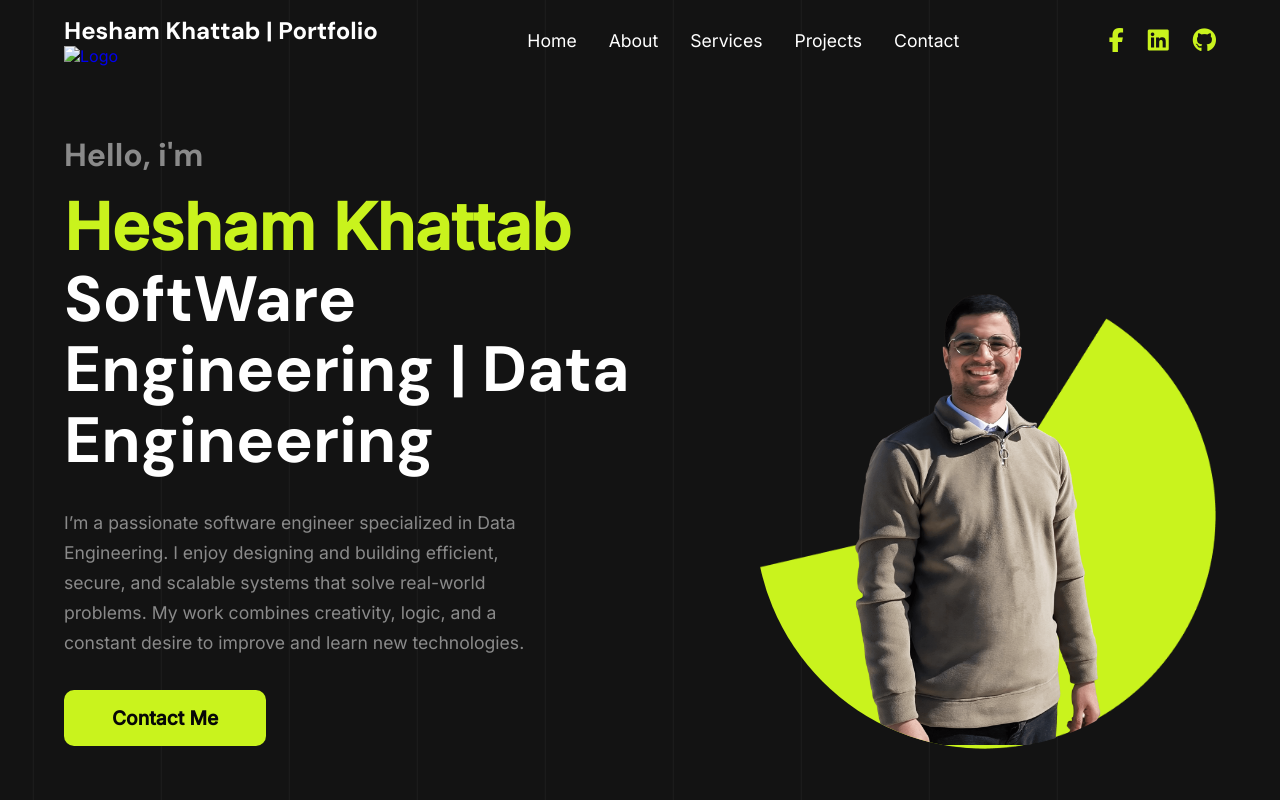
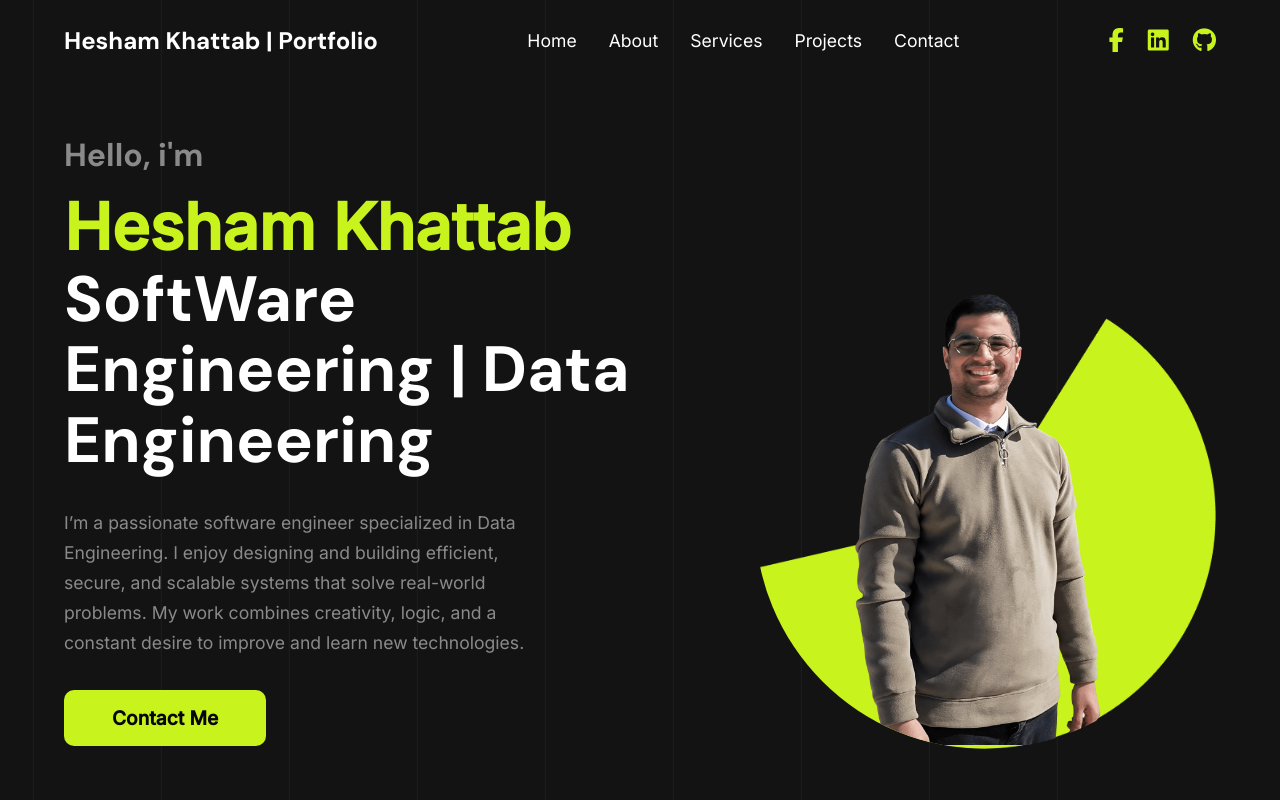
Before and after one commit to HeshamKhatab/My-Portfolio, a plain HTML site: page index.html in a window 1280 px wide. Shown: the top 800 px of the page. Drawn offline with Linux system fonts and the light colour scheme.

Commit message:
Add files via upload

```diff
--- a/index.html
+++ b/index.html
@@ -37,7 +37,6 @@
             <div class="logo">
                 <a href="#home">
                     <h2>Hesham Khattab | Portfolio</h2>
-                    <img src="img/logo.png" alt="Logo">
                 </a>
             </div>
 
```
Also changed, not shown: img/logo.jpg (added).
